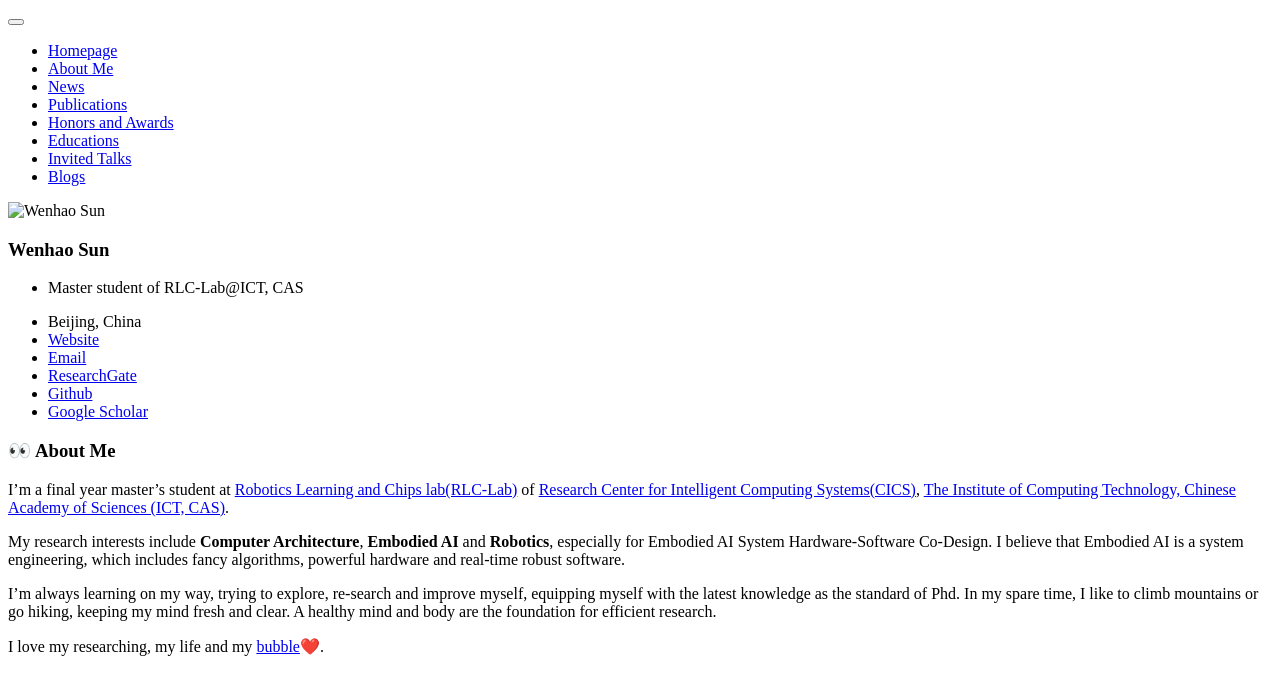
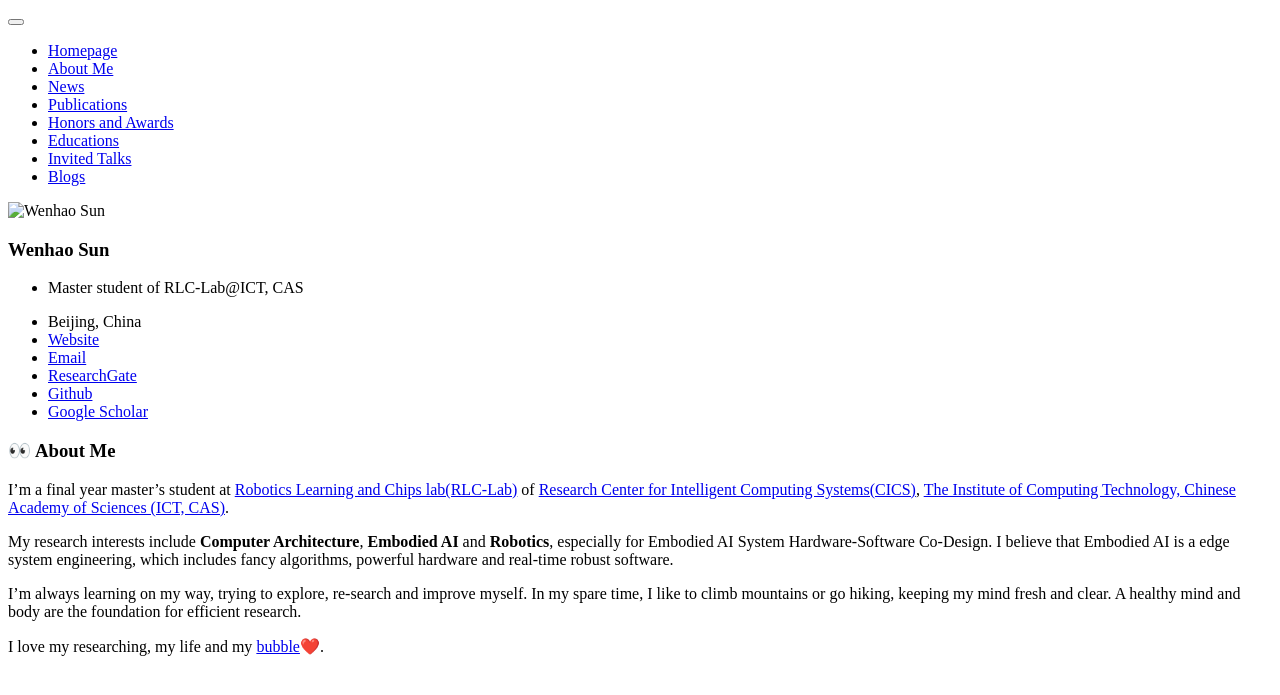
Before and after one commit to sun123-cmd/sun123-cmd.github.io, a Jekyll site: the page built from _pages/includes/intro.md, in a window 1280 px wide. Shown: the top 695 px of the page. Built offline with Jekyll 4.4.1, drawn with Linux system fonts in a browser that asks for light colours; our own code applies the rules of GitHub Pages for plain Markdown files.

Commit message:
Revise intro.md for clarity and conciseness
Updated the introduction to clarify research interests and personal philosophy.

```diff
--- a/_pages/includes/intro.md
+++ b/_pages/includes/intro.md
@@ -4,8 +4,8 @@
 I’m a final year master's student at [Robotics Learning and Chips lab(RLC-Lab)](https://github.com/RLC-Lab) of [Research Center for Intelligent
 Computing Systems(CICS)](https://ict.cas.cn/jssgk/zzjg/kyxt/znjsj/js/),  [The Institute of Computing Technology, Chinese Academy of Sciences (ICT, CAS)](http://www.ict.ac.cn/).
 
-My research interests include **Computer Architecture**, **Embodied AI** and **Robotics**, especially for Embodied AI System Hardware-Software Co-Design. I believe that Embodied AI is a system engineering, which includes fancy algorithms, powerful hardware and real-time robust software.
+My research interests include **Computer Architecture**, **Embodied AI** and **Robotics**, especially for Embodied AI System Hardware-Software Co-Design. I believe that Embodied AI is a edge system engineering, which includes fancy algorithms, powerful hardware and real-time robust software.
 
-I'm always learning on my way, trying to explore, re-search and improve myself, equipping myself with the latest knowledge as the standard of Phd. In my spare time, I like to climb mountains or go hiking, keeping my mind fresh and clear. A healthy mind and body are the foundation for efficient research.
+I'm always learning on my way, trying to explore, re-search and improve myself. In my spare time, I like to climb mountains or go hiking, keeping my mind fresh and clear. A healthy mind and body are the foundation for efficient research.
 
 I love my researching, my life and my [bubble](https://panpancui1230.github.io/)❤️.
```
